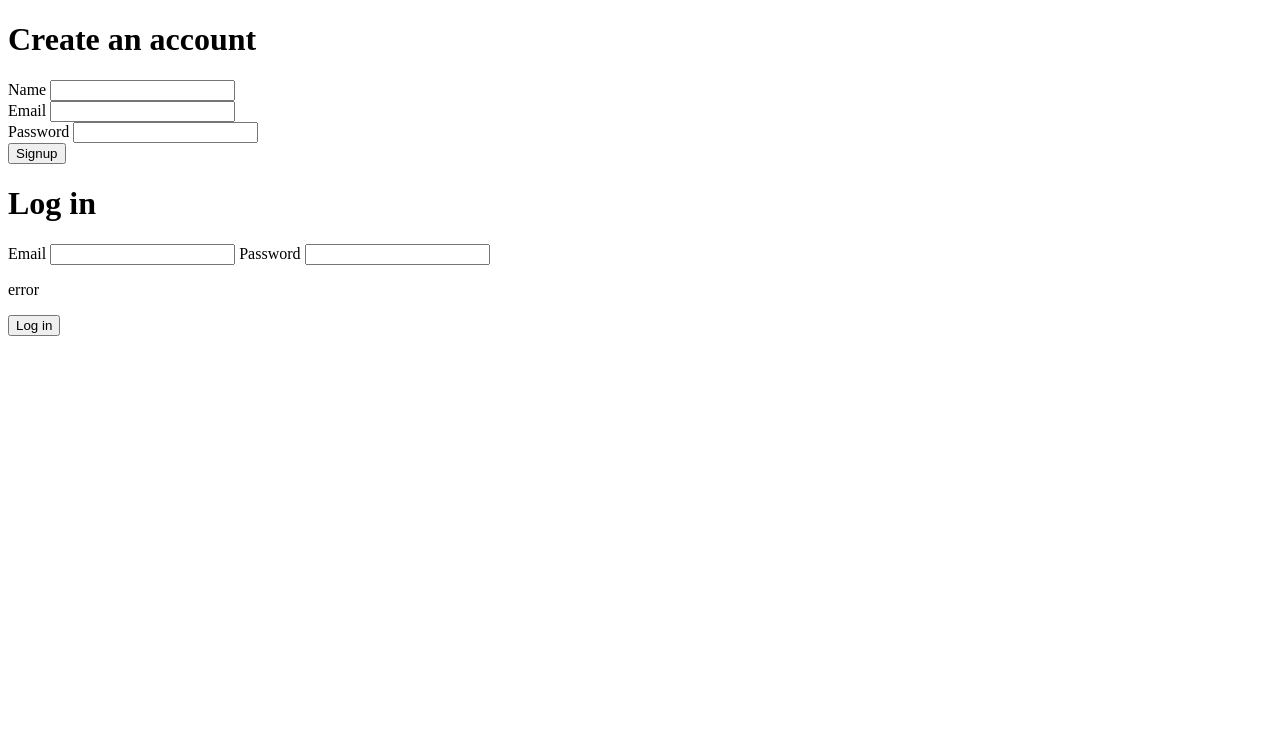
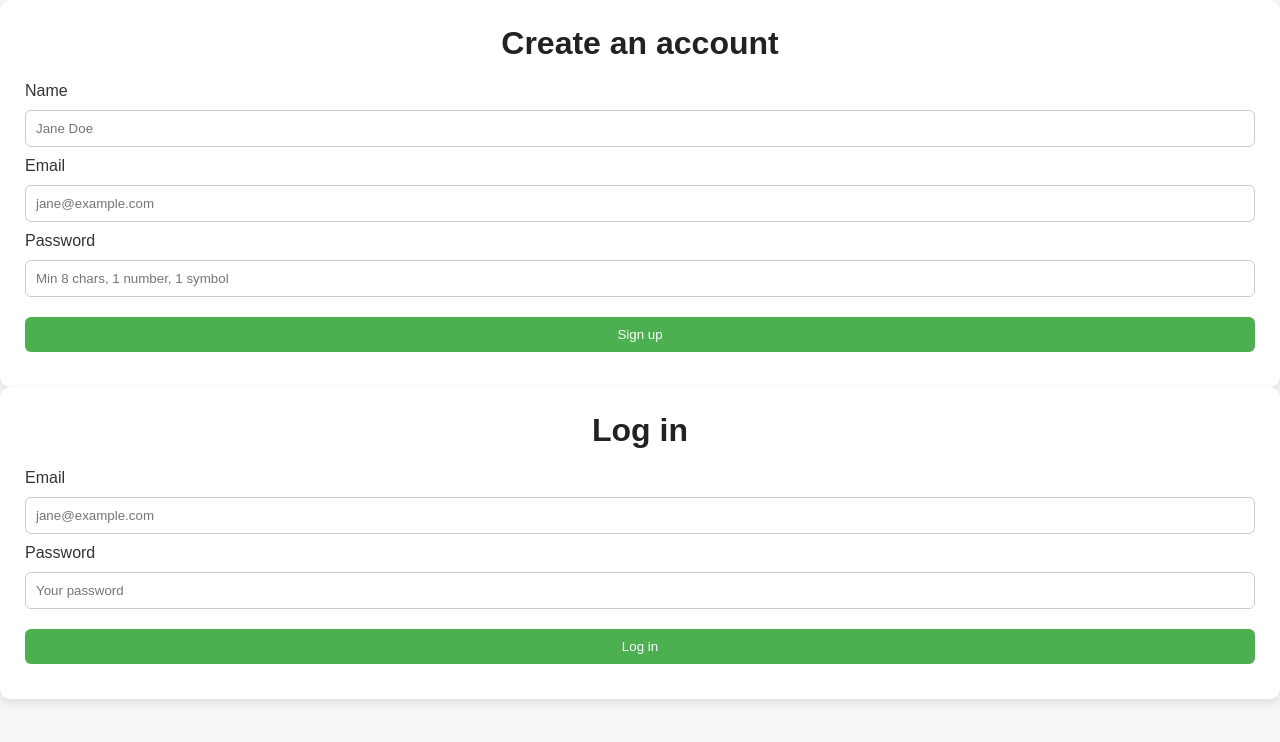
Before and after one commit to Tamo74/movie-rec-app, a Flask app: page / in a window 1280 px wide. Shown: the top 742 px of the page. Run offline with Flask 3, Linux system fonts and the light colour scheme.

Commit message:
commit app.py commit /user commit templates commit static

```diff
--- a/app.py
+++ b/app.py
@@ -5,6 +5,7 @@ import pymongo
 
 app = Flask(__name__)
 app.secret_key=b'\xda\xfb\x01\xc3vc#\x9a\xc7\xb0\x7fk\xadUp\x06'
+
 # dabaseses
 
 client = pymongo.MongoClient('localhost', 27017)
--- a/static/css/styles.css
+++ b/static/css/styles.css
@@ -3,71 +3,94 @@
     margin: 0;
     padding: 0;
     box-sizing: border-box;
-    font-family: Arial, Helvetica, sans-serif;
 }
 
-/* Center whole page */
+/* Body */
 body {
+    font-family: Arial, Helvetica, sans-serif;
     background: #f4f6f8;
-    display: flex;
-    justify-content: center;
-    align-items: center;
-    height: 100vh;
+    color: #333;
 }
 
-/* Card */
-.card {
-    background: white;
-    padding: 30px;
-    border-radius: 10px;
-    width: 500px;
-    box-shadow: 0 10px 25px rgba(0, 0, 0, 0.1);
+/* Container */
+.container {
+    width: 90%;
+    max-width: 800px;
+    margin: 50px auto;
 }
 
-/* Title */
-.center {
+/* Headings */
+h1 {
     text-align: center;
     margin-bottom: 20px;
+    color: #222;
 }
 
-/* FORM LAYOUT */
-form {
-    display: flex;
-    flex-direction: column;
-    gap: 15px;
+/* Card (for dashboard box) */
+.card {
+    background: #fff;
+    padding: 25px;
+    border-radius: 10px;
+    box-shadow: 0 4px 10px rgba(0,0,0,0.1);
 }
 
-/* Row for horizontal fields */
-.form-row {
-    display: flex;
-    gap: 10px;
+/* User info */
+.user-info {
+    margin-top: 15px;
+    line-height: 1.6;
 }
 
-/* Each field container */
-.form-group {
-    flex: 1;
-    display: flex;
-    flex-direction: column;
+/* Buttons */
+button, .btn {
+    display: inline-block;
+    padding: 10px 15px;
+    border: none;
+    background: #4CAF50;
+    color: white;
+    border-radius: 6px;
+    cursor: pointer;
+    transition: 0.3s;
 }
 
-/* Inputs */
-.field {
-    padding: 10px;
-    border: 1px solid #ccc;
-    border-radius: 5px;
-    font-size: 14px;
+button:hover, .btn:hover {
+    background: #45a049;
 }
 
-/* Button */
-.btn {
+/* Error message */
+.error {
+    background: #ffdddd;
+    color: #d8000c;
     padding: 10px;
-    background: #007bff;
-    color: white;
-    border: none;
     border-radius: 5px;
-    cursor: pointer;
+    margin-top: 10px;
 }
 
-.btn:hover {
-    background: #0056b3;
+.error--hidden {
+    display: none;
 }
+
+/* Form styling */
+form {
+    margin-top: 20px;
+}
+
+input {
+    width: 100%;
+    padding: 10px;
+    margin: 10px 0;
+    border-radius: 6px;
+    border: 1px solid #ccc;
+}
+
+/* Logout link */
+.logout {
+    display: block;
+    margin-top: 20px;
+    text-align: center;
+    color: #555;
+    text-decoration: none;
+}
+
+.logout:hover {
+    color: #000;
+}
--- a/static/js/script.js
+++ b/static/js/script.js
@@ -1,51 +1,57 @@
-//signup functionality
 console.log("JS loaded");
-$("form[name=signup_form]").submit(function(e){
 
-    var $form =$(this)
+function validatePassword(pw) {
+  if (pw.length < 8) return "Password must be at least 8 characters.";
+  if (!/\d/.test(pw)) return "Password must include at least one number.";
+  if (!/[^A-Za-z0-9]/.test(pw)) return "Password must include at least one special character.";
+  return "";
+}
+
+$("form[name=signup_form]").submit(function(e) {
+  e.preventDefault();
+  var $form  = $(this);
   var $error = $form.find(".error");
-    var data = $form.serialize();
+  var data   = $form.serialize();
+
+  var pw    = $form.find("input[name=password]").val();
+  var pwMsg = validatePassword(pw);
+  if (pwMsg) {
+    $error.text(pwMsg).removeClass("error--hidden");
+    return;
+  }
 
   $.ajax({
-        url: "/user/signup",
-        type: "POST",
-        data: data,
-        dataType:"json",
-        success:function(resp){
-            window.location.href="/dashboard/"
+    url:      "/user/signup",
+    type:     "POST",
+    data:     data,
+    dataType: "json",
+    success: function(resp) {
+      window.location.href = "/dashboard/";
     },
-        error: function(resp){
-            console.log(resp);
+    error: function(resp) {
+      console.log("ERROR", resp);
       $error.text(resp.responseJSON.error).removeClass("error--hidden");
     }
   });
-
-
-    e.preventDefault();
 });
 
-//login functionality
-console.log("JS loaded");
-$("form[name=login_form]").submit(function(e){
-
-    var $form =$(this)
+$("form[name=login_form]").submit(function(e) {
+  e.preventDefault();
+  var $form  = $(this);
   var $error = $form.find(".error");
-    var data = $form.serialize();
+  var data   = $form.serialize();
 
   $.ajax({
-        url: "/user/login",
-        type: "POST",
-        data: data,
-        dataType:"json",
-        success:function(resp){
-            window.location.href="/dashboard/"
+    url:      "/user/login",
+    type:     "POST",
+    data:     data,
+    dataType: "json",
+    success: function(resp) {
+      window.location.href = "/dashboard/";
     },
-        error: function(resp){
-            console.log(resp);
+    error: function(resp) {
+      console.log("ERROR", resp);
       $error.text(resp.responseJSON.error).removeClass("error--hidden");
     }
   });
-
-
-    e.preventDefault();
 });
--- a/templates/base.html
+++ b/templates/base.html
@@ -4,7 +4,7 @@
     <meta charset="UTF-8">
     <meta name="viewport" content="width = device-width, initial-scale=1.0">
     <title>movie</title>
-    <link rel="stylesheet" href="{{ url_for('static', filename='css/style.css') }}">
+     <link rel="stylesheet" href="{{ url_for('static', filename='css/styles.css') }}">
 </head>
 <body>
 
--- a/templates/home.html
+++ b/templates/home.html
@@ -1,54 +1,44 @@
 {% extends "base.html" %}
-
 {% block content %}
 <div class="card-wrapper">
+
   <div class="card">
     <h1 class="center">Create an account</h1>
-    <form name="signup_form">
-
+    <form name="signup_form" novalidate>
       <div class="form-row">
         <div class="form-group">
           <label>Name</label>
-            <input type="text" name="name" class="field">
+          <input type="text" name="name" class="field" placeholder="Jane Doe">
+        </div>
+        <div class="form-group">
+          <label>Email</label>
+          <input type="email" name="email" class="field" placeholder="jane@example.com">
+        </div>
+      </div>
+      <div class="form-group">
+        <label>Password</label>
+        <input type="password" name="password" class="field" placeholder="Min 8 chars, 1 number, 1 symbol">
+      </div>
+      <p class="error error--hidden"></p>
+      <input type="submit" value="Sign up" class="btn">
+    </form>
   </div>
 
+  <div class="card">
+    <h1 class="center">Log in</h1>
+    <form name="login_form" novalidate>
       <div class="form-group">
         <label>Email</label>
-            <input type="email" name="email" class="field">
+        <input type="email" name="email" class="field" placeholder="jane@example.com">
       </div>
-    </div>
-
-    <div class="form-row">
       <div class="form-group">
         <label>Password</label>
-            <input type="password" name="password" class="field">
+        <input type="password" name="password" class="field" placeholder="Your password">
       </div>
-    </div>
-
-    <input type="submit" value="Signup" class="btn">
-</form>
-
-        </div>
-
-
-         <div class="card">
-            <h1 class="center"> Log in</h1>
-            <form name= "login_form">
-
-                <label>Email</label>
-                <input type="email" name="email" class="field">
-
-
-
-            <label>Password</label>
-            <input type="password" name="password" class="field">
-
-    <p class="class">error <error--hiddden></p>
-
+      <p class="error error--hidden"></p>
       <input type="submit" value="Log in" class="btn">
     </form>
   </div>
+
 </div>
-</div>
-
 {% endblock %}
--- a/user/routes.py
+++ b/user/routes.py
@@ -1,10 +1,10 @@
-from flask import Flask
+from flask import Flask, request, jsonify
 from app import app
 from user.model import User
 
 @app.route('/user/signup', methods=['POST'])
 def signup():
-    return User().signup()
+    return jsonify({"message": "User created"}), 200
 
 @app.route('/user/signout')
 def signout():
@@ -12,4 +12,4 @@ def signout():
 
 @app.route('/user/login', methods=['POST'])
 def login():
-    return User().login()
+   return User().login()
```
Also changed, not shown: templates/dashboard.html (+13 -3 lines). Lines whose indentation alone changed are shown as unchanged.
